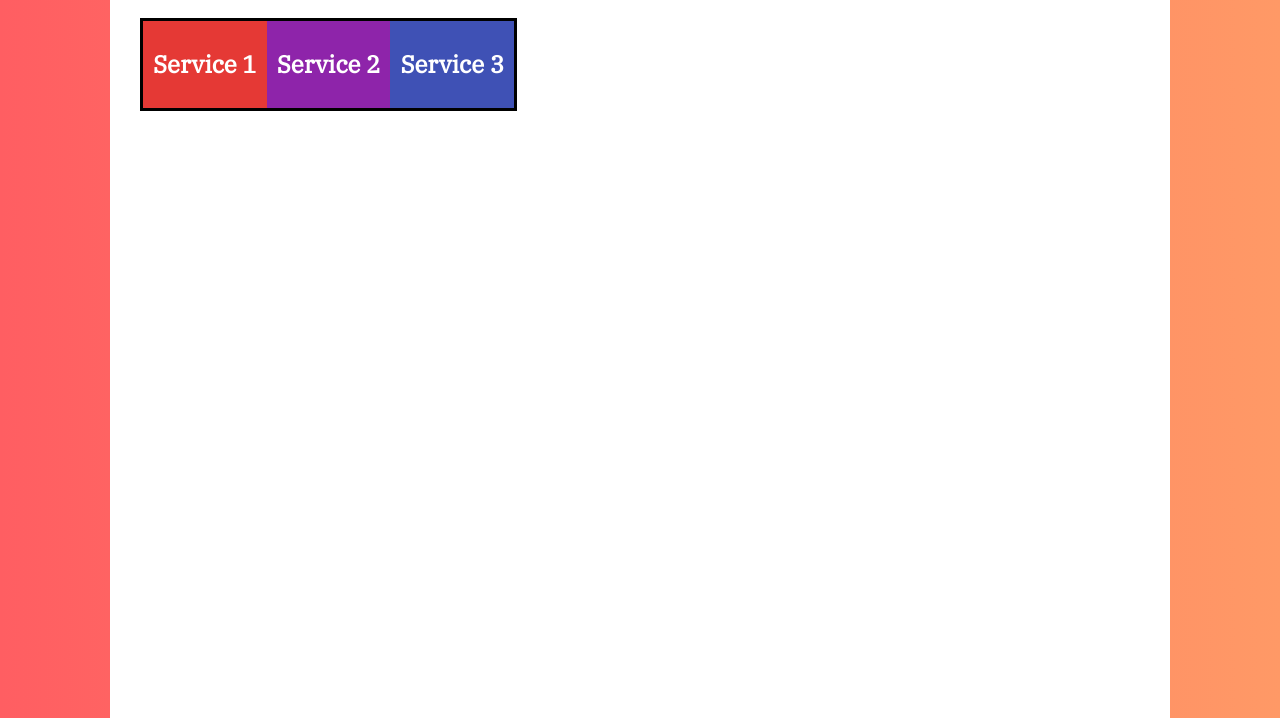
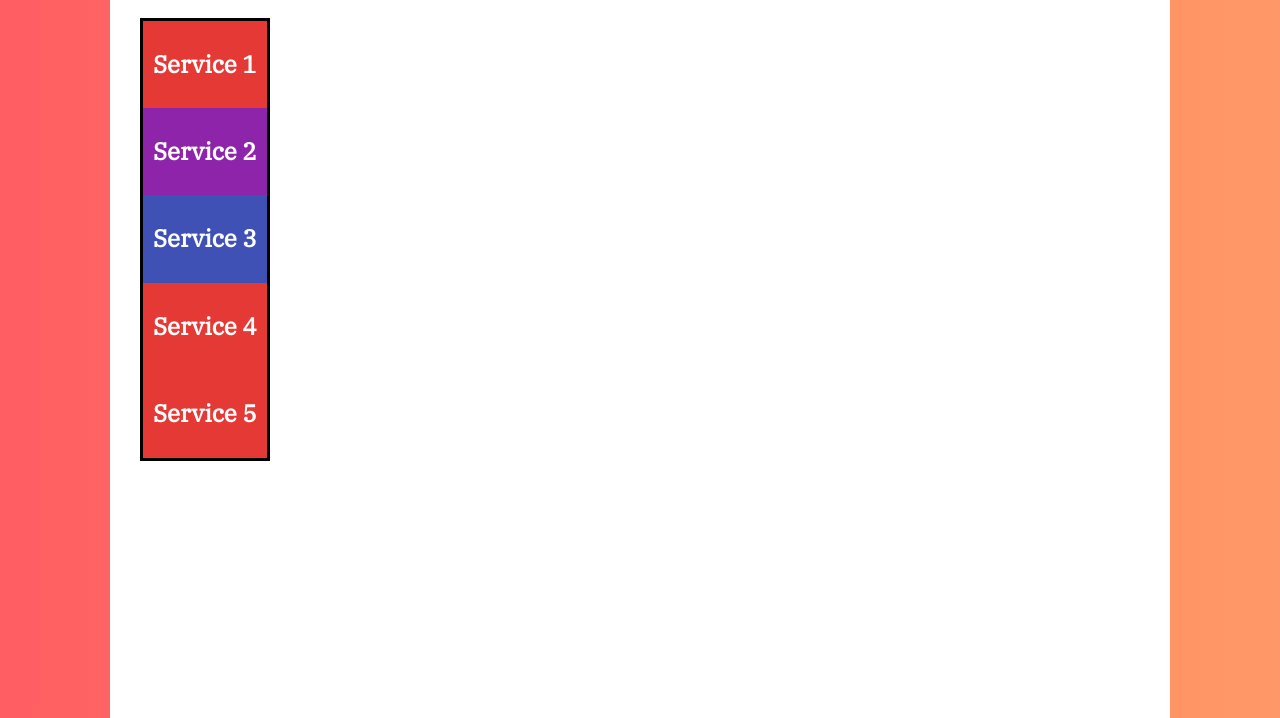
Before and after one commit to ghabrielv/learning-css-grid-and-flexbox, a plain HTML site: page flexbox-basic/index.html in a window 1280 px wide. Shown: the part 82-800 px from the top of the page. Drawn offline with nearby package versions, Linux system fonts and the light colour scheme.

Commit message:
Flexbox Basic - 02

```diff
--- a/flexbox-basic/01/index.html
+++ b/flexbox-basic/index.html
@@ -25,6 +25,12 @@
             <div class="element-flex element-3">
                 <h2>Service 3</h2>
             </div>
+            <div class="element-flex element-3">
+                <h2>Service 4</h2>
+            </div>
+            <div class="element-flex element-3">
+                <h2>Service 5</h2>
+            </div>
         </div>
     </div>
 
--- a/flexbox-basic/01/styles.css
+++ b/flexbox-basic/styles.css
@@ -22,9 +22,9 @@ h2 {
 }
 
 .container-flex {
-    display: flex;
     display: inline-flex;
     border: 3px solid black;
+    flex-direction: column;
 }
 
 .element-flex {
```
